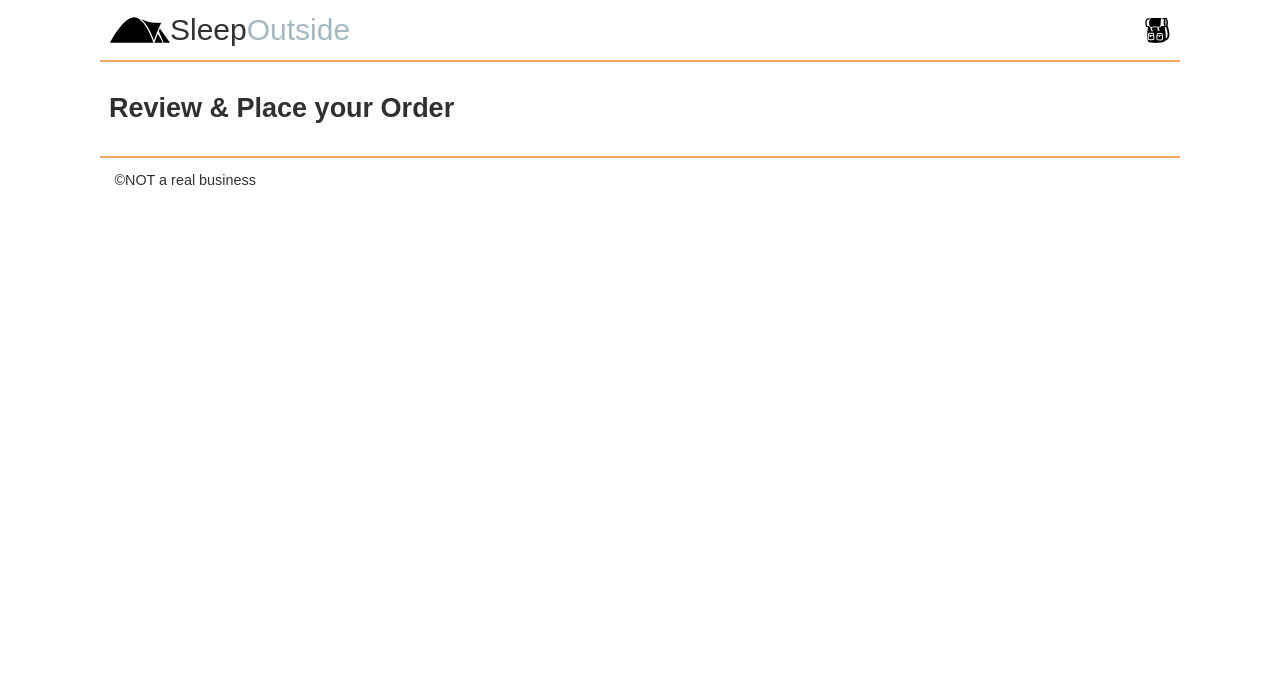
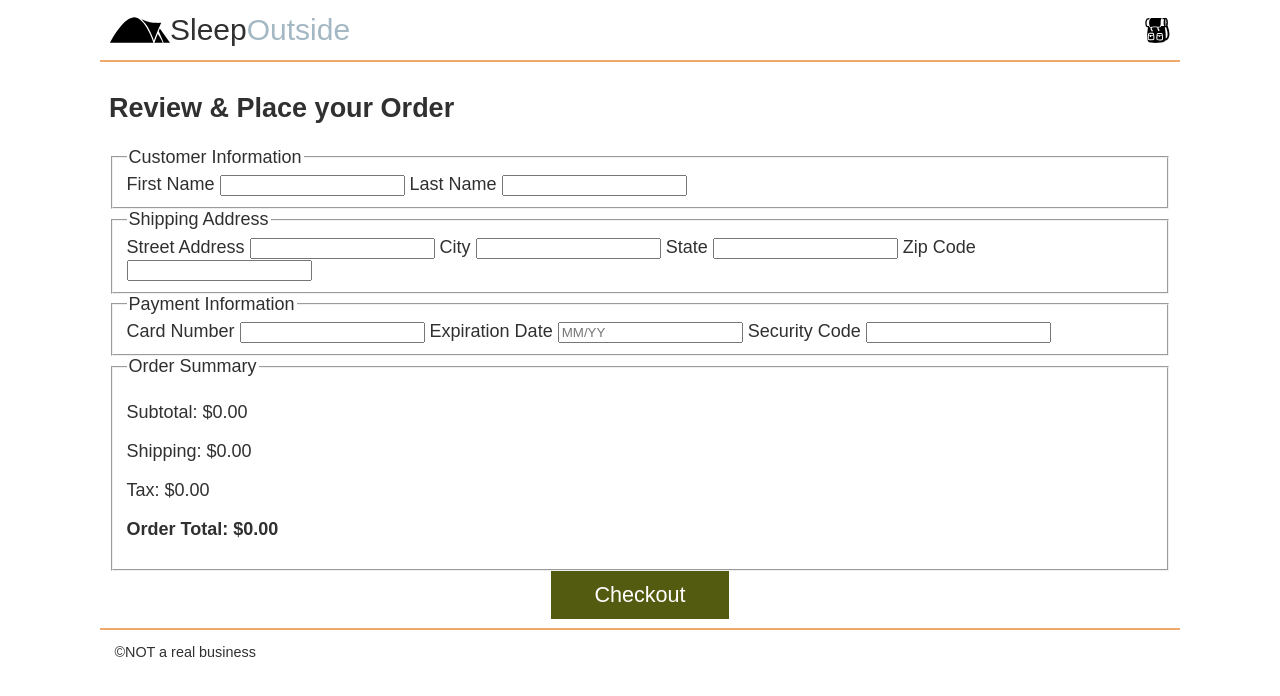
Before and after one commit to estebansar/sleepoutside-v3, a website: page src/checkout/index.html in a window 1280 px wide. Drawn offline with Linux system fonts and the light colour scheme.

Commit message:
Team 6 - Add checkout form and order calculations

```diff
--- a/src/checkout/index.html
+++ b/src/checkout/index.html
@@ -18,6 +18,75 @@
     <main class="divider">
       <section class="products">
         <h2>Review & Place your Order</h2>
+
+        <form id="checkout-form">
+          <fieldset>
+            <legend>Customer Information</legend>
+
+            <label for="fname">First Name</label>
+            <input type="text" id="fname" name="fname" required />
+
+            <label for="lname">Last Name</label>
+            <input type="text" id="lname" name="lname" required />
+          </fieldset>
+
+          <fieldset>
+            <legend>Shipping Address</legend>
+
+            <label for="street">Street Address</label>
+            <input type="text" id="street" name="street" required />
+
+            <label for="city">City</label>
+            <input type="text" id="city" name="city" required />
+
+            <label for="state">State</label>
+            <input type="text" id="state" name="state" required />
+
+            <label for="zip">Zip Code</label>
+            <input type="text" id="zip" name="zip" required />
+          </fieldset>
+
+          <fieldset>
+            <legend>Payment Information</legend>
+
+            <label for="cardNumber">Card Number</label>
+            <input
+              type="text"
+              id="cardNumber"
+              name="cardNumber"
+              required
+            />
+
+            <label for="expiration">Expiration Date</label>
+            <input
+              type="text"
+              id="expiration"
+              name="expiration"
+              placeholder="MM/YY"
+              required
+            />
+
+            <label for="code">Security Code</label>
+            <input
+              type="text"
+              id="code"
+              name="code"
+              required
+            />
+          </fieldset>
+
+          <fieldset class="order-summary">
+            <legend>Order Summary</legend>
+
+            <p>Subtotal: <span id="subtotal">$0.00</span></p>
+            <p>Shipping: <span id="shipping">$0.00</span></p>
+            <p>Tax: <span id="tax">$0.00</span></p>
+            <p><strong>Order Total: <span id="order-total">$0.00</span></strong></p>
+          </fieldset>
+
+          <button type="submit">Checkout</button>
+
+        </form>
       </section>
     </main>
 
--- a/src/js/checkout.js
+++ b/src/js/checkout.js
@@ -1,3 +1,10 @@
 import { loadHeaderFooter } from "./utils.mjs";
+import checkoutProcess from "./checkoutProcess.mjs";
 
 loadHeaderFooter();
+
+checkoutProcess.init("so-cart", ".order-summary");
+
+document.querySelector("#zip").addEventListener("change", () => {
+  checkoutProcess.calculateOrdertotal();
+});
--- /dev/null
+++ b/src/js/checkoutProcess.mjs
@@ -0,0 +1,53 @@
+import { getLocalStorage } from "./utils.mjs";
+
+const checkoutProcess = {
+  key: "",
+  outputSelector: "",
+  list: [],
+  itemTotal: 0,
+  shipping: 0,
+  tax: 0,
+  orderTotal: 0,
+
+  init: function (key, outputSelector) {
+    this.key = key;
+    this.outputSelector = outputSelector;
+    this.list = getLocalStorage(key) || [];
+    this.calculateItemSummary();
+  },
+
+  calculateItemSummary: function () {
+    this.itemTotal = 0;
+
+    this.list.forEach((item) => {
+        this.itemTotal += item.FinalPrice;
+    });
+
+    document.querySelector("#subtotal").textContent =
+        `$${this.itemTotal.toFixed(2)}`;
+},
+
+  calculateOrdertotal: function () {
+    const itemCount = this.list.length;
+
+    this.shipping = itemCount > 0 ? 10 + (itemCount - 1) * 2 : 0;
+    this.tax = this.itemTotal * 0.06;
+    this.orderTotal = this.itemTotal + this.shipping + this.tax;
+
+    this.displayOrderTotals();
+  },
+
+    displayOrderTotals: function () {
+    document.querySelector("#shipping").textContent =
+        `$${this.shipping.toFixed(2)}`;
+
+    document.querySelector("#tax").textContent =
+        `$${this.tax.toFixed(2)}`;
+
+    document.querySelector("#order-total").textContent =
+        `$${this.orderTotal.toFixed(2)}`;
+    },
+
+};
+
+export default checkoutProcess;
```
Also changed, not shown: src/cart/index.html (+1 -0 lines).
